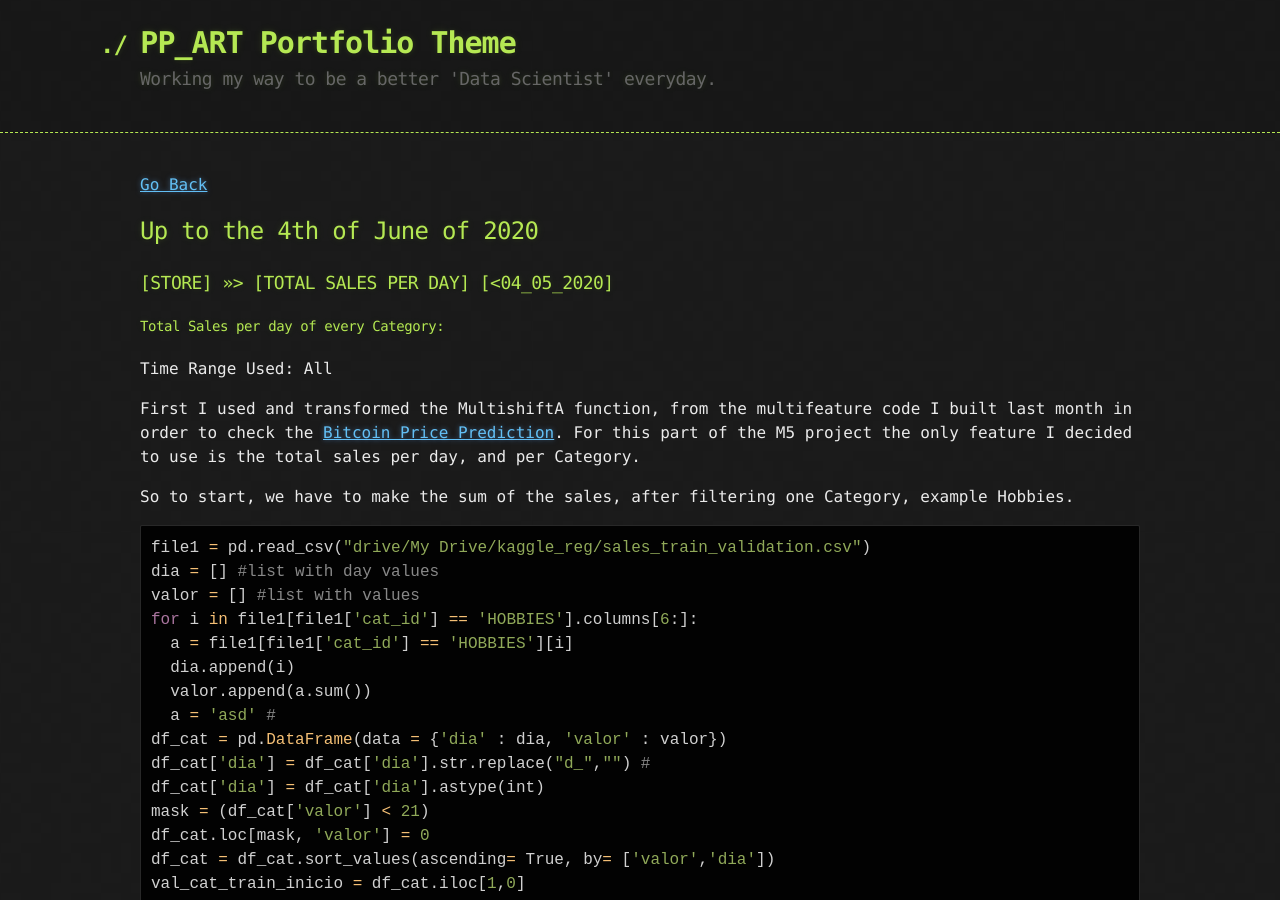
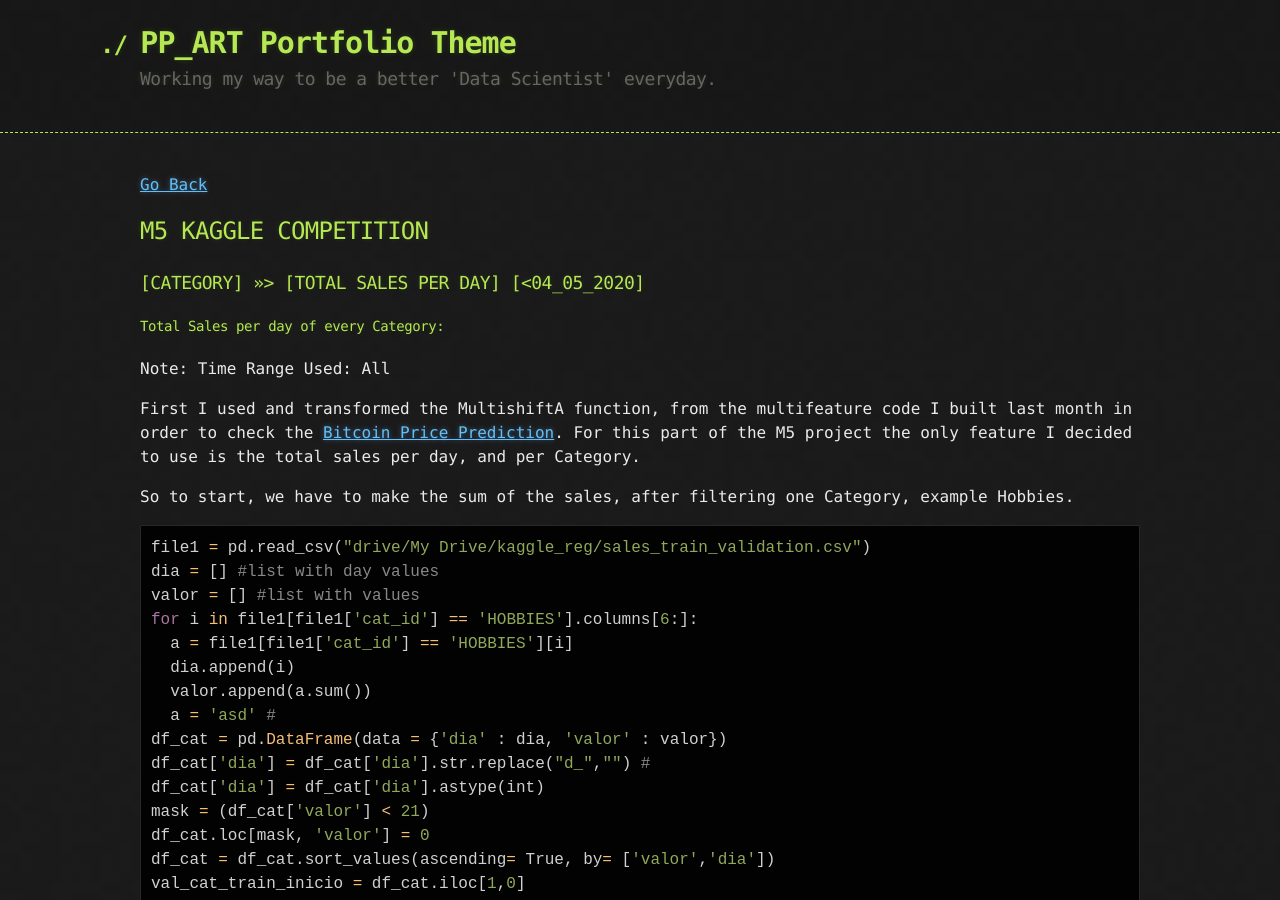
Before and after one commit to PaulB86UK/PP_ART, a Jekyll site: the page built from docs/2020/M5/4_5_Total_Sales_per_Category.md, in a window 1280 px wide and 900 px high. Built offline with Jekyll 4.4.1, drawn with Linux system fonts in a browser that asks for light colours; our own code applies the rules of GitHub Pages for plain Markdown files.

Commit message:
Update 4_5_Total_Sales_per_Category.md

```diff
--- a/docs/2020/M5/4_5_Total_Sales_per_Category.md
+++ b/docs/2020/M5/4_5_Total_Sales_per_Category.md
@@ -4,10 +4,10 @@
 ---
 [Go Back](https://paulb86uk.github.io/PP_ART.github.io/)
 
-## Up to the 4th of June of 2020
-### [STORE] >>> [TOTAL SALES PER DAY]  [<04_05_2020]
+## M5 KAGGLE COMPETITION
+### [CATEGORY] >>> [TOTAL SALES PER DAY]  [<04_05_2020]
 #### Total Sales per day of every Category:
-Time Range Used: All
+Note: Time Range Used: All
 
 First I used and transformed the MultishiftA function, from the multifeature code I built last month in order to check the [Bitcoin Price Prediction](https://medium.com/@PP_ART/time-series-forecasting-neural-networks-2ecd302a3e02). For this part of the M5 project the only feature I decided to use is the total sales per day, and per Category.
 
```
